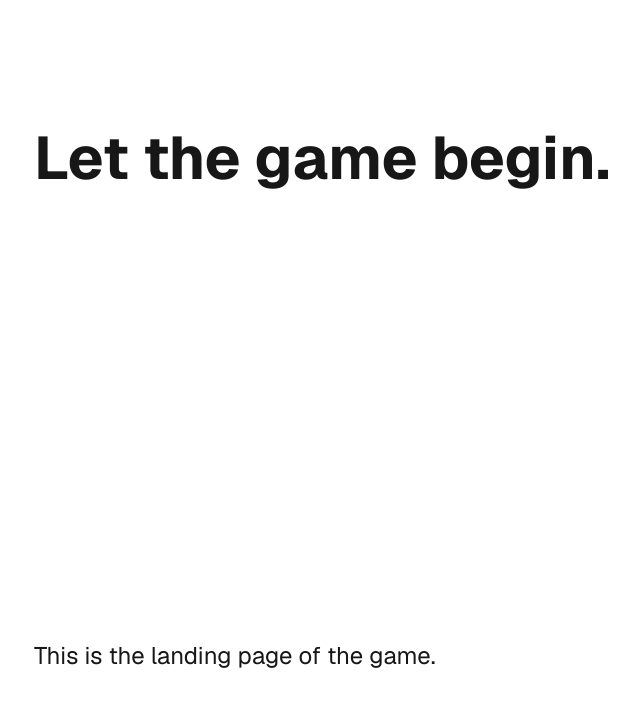
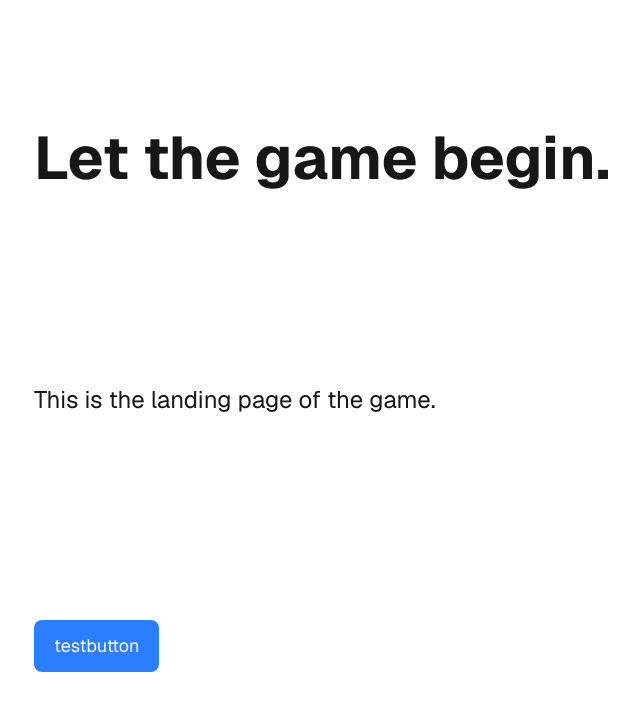
Before and after one commit to sytest25-devguild/devgamers, a Next.js app: page / in a window 1280 px wide. Shown: the top 710 px of the page, without its empty margins (286-926 px from the left). Built offline with nearby package versions, Linux system fonts and the light colour scheme.

Commit message:
added testbutton

```diff
--- a/app/page.tsx
+++ b/app/page.tsx
@@ -10,6 +10,9 @@ export default function Home() {
         <p className="mt-3 text-2xl text-center sm:text-left">
           This is the landing page of the game.
         </p>
+        <button className="mt-5 px-5 py-3 rounded-lg bg-blue-500 text-white text-lg hover:bg-blue-600">
+          testbutton
+          </button>
       </main>
     </div>
   );
```
